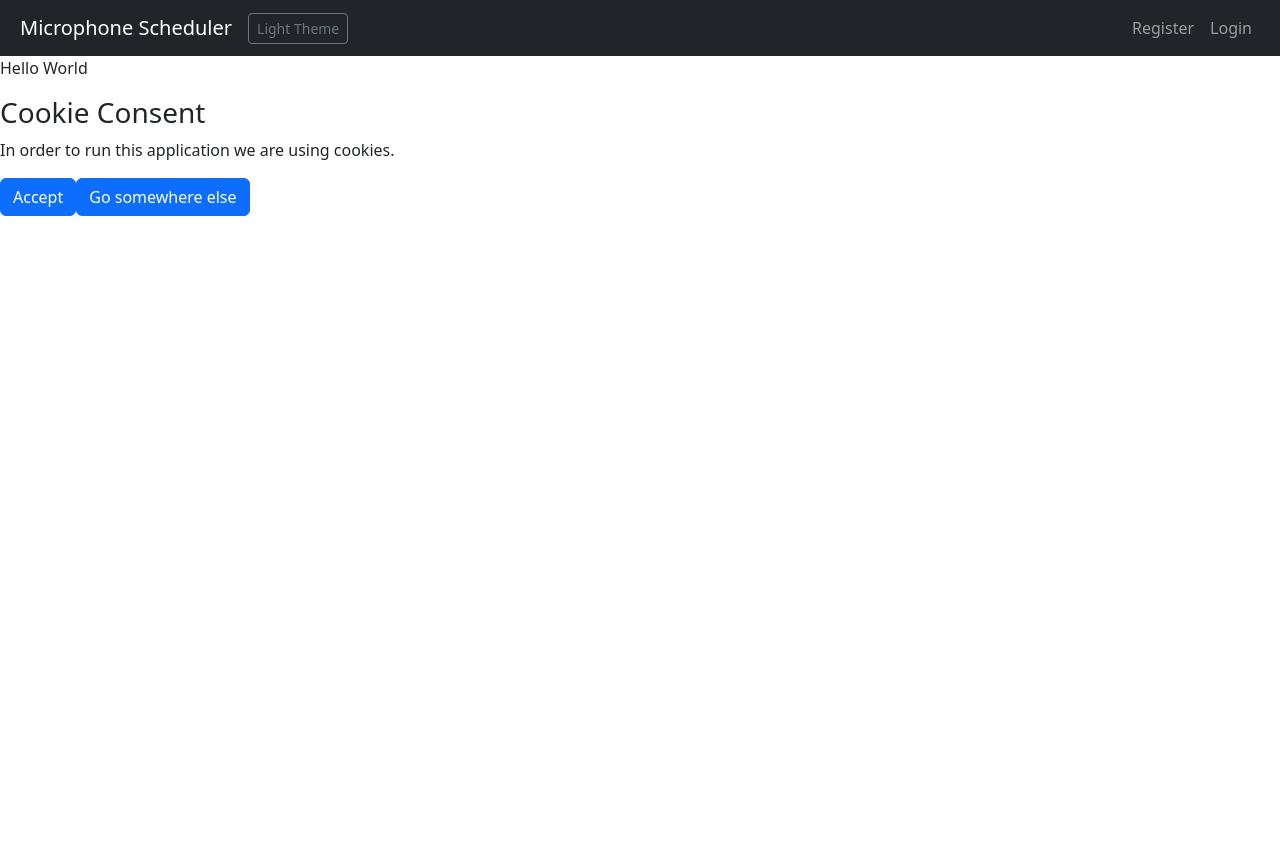
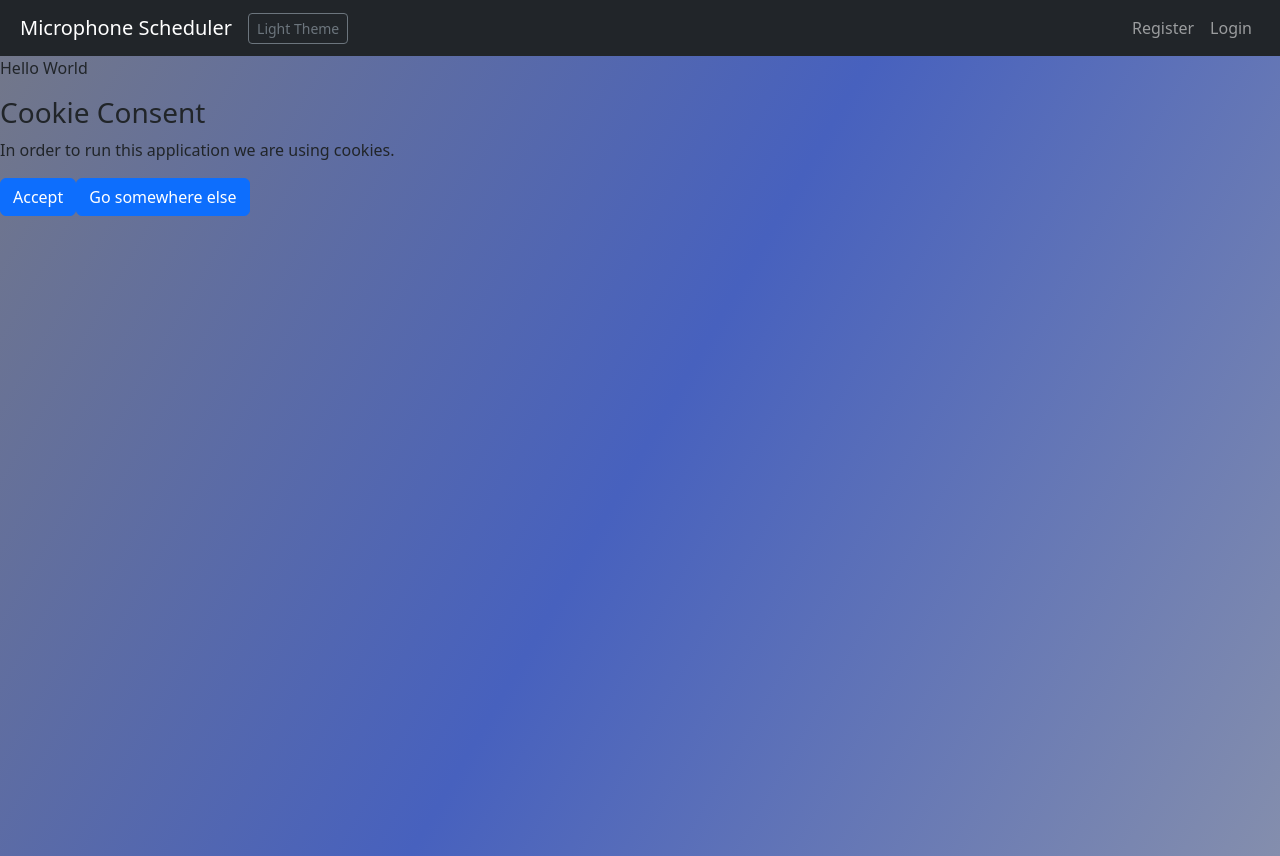
Before and after one commit to Jari1980/MicrophoneSchedulerF, a React (Vite) app: page / in a window 1280 px wide. Before the commit the page ends 800 px from the top, so only its background shows below. Built offline with nearby package versions, Linux system fonts and the light colour scheme.

Commit message:
added background with two states, toggled with lm/dm button

```diff
--- a/src/Home.jsx
+++ b/src/Home.jsx
@@ -7,17 +7,21 @@ import { Button } from 'react-bootstrap'
 import { useCookies } from "react-cookie";
 import CookieConsent from "./components/CookieConsent";
 import { redirect, useNavigate } from "react-router-dom";
+import { useGlobalContext } from "./components/context";
 
 function Home() {
   const [cookies, setCookie] = useCookies(["cookieConsent", "jwtToken", "userName", "userRole"])
   const navigate = useNavigate();
+  const {bgColor, setBgColor} = useGlobalContext();
 
   return (
     <>
+    <div style={{backgroundImage:bgColor, width:"100vw", height:"100vh", overflow: "hidden"}}>
       <p>Hello World</p>
       {cookies.userRole == "ROLE_ADMINISTRATOR" || cookies.userRole == "ROLE_DIRECTOR" ? <Button onClick={() => navigate("/dashboard")}>Manage Theater productions</Button> : ""}
       {cookies.userRole == "ROLE_ADMINISTRATOR" ? <Button onClick={() => navigate("/userservice")}>User Service</Button> : ""}
       {!cookies.cookieConsent && <CookieConsent />}
+      </div>
     </>
   )
 }
--- a/src/components/Dashboard.jsx
+++ b/src/components/Dashboard.jsx
@@ -8,10 +8,12 @@ import Character from "./Character";
 import CharacterScene from "./CharacterScene";
 import MicrophoneProduction from "./MicrophoneProduction";
 import Microphone from "./Microphone";
+import { useGlobalContext } from "./context";
 
 const Dashboard = () => {
   const navigate = useNavigate();
   const [open, setOpen] = useState(true);
+  const {bgColor, setBgColor} = useGlobalContext();
 
   useEffect(() => {
     const handleToggle = () => {
@@ -86,7 +88,7 @@ const Dashboard = () => {
         </aside>
         <div
           style={{
-            backgroundSize: "100%",
+            background: bgColor,
             width: "100vw",
             overflow: "hidden",
             marginLeft: "-2px",
--- a/src/components/LogIn.jsx
+++ b/src/components/LogIn.jsx
@@ -8,6 +8,7 @@ import { useNavigate } from "react-router-dom";
 const LogIn = () => {
   const [cookies, setCookie] = useCookies(["jwtToken", "userName", "userRole"]);
   const navigate = useNavigate();
+  const {bgColor, setBgColor} = useGlobalContext();
 
   function handleSubmit(event) {
     event.preventDefault();
@@ -38,7 +39,7 @@ const LogIn = () => {
   }
 
   return (
-    <div>
+    <div style={{backgroundImage:bgColor, width:"100vw", height:"100vh", overflow: "hidden"}}>
       <Container
         style={{ width: "50%", alignItems: "center", justifyContent: "center" }}
       >
--- a/src/components/MicrophoneProduction.jsx
+++ b/src/components/MicrophoneProduction.jsx
@@ -283,7 +283,7 @@ const MicrophoneProduction = () => {
                 <td>{item.sceneName}</td>
                 <td>{item.personageName}</td>
                 <td>{item.userName}</td>
-                <td>{item.microphoneId}</td> {/* this is fictional id from backend */}
+                <td>{item.microphoneId}</td>
               </tr>
             </tbody>
           ))}
--- a/src/components/NavBar.jsx
+++ b/src/components/NavBar.jsx
@@ -9,6 +9,7 @@ const NavBar = () => {
     const [cookies, setCookie] = useCookies(["jwtToken", "userName", "userRole"]);
     const navigate = useNavigate();
     const {dark, setDark} = useGlobalContext();
+    const {bgColor, setBgColor} = useGlobalContext();
 
     function logout(){
         setCookie("jwtToken", "", {path: "/"})
@@ -20,9 +21,11 @@ const NavBar = () => {
     function handleClick(){
     if(dark === "dark"){
       setDark("light")
+      setBgColor("linear-gradient(120deg,rgb(117, 143, 231), rgb(149, 165, 207) 50%,rgb(221, 224, 233))")
     }
     else{
       setDark("dark")
+      setBgColor("linear-gradient(120deg,rgb(114, 119, 138),rgb(71, 97, 190) 50%,rgb(132, 142, 173))")
     }
   }
 
--- a/src/components/Register.jsx
+++ b/src/components/Register.jsx
@@ -3,10 +3,12 @@ import { Button, Form, Container } from "react-bootstrap";
 import axios from "axios";
 import { useCookies } from "react-cookie";
 import { useNavigate } from "react-router-dom";
+import { useGlobalContext } from "./context";
 
 const Register = () => {
   const [cookies, setCookie] = useCookies(["jwtToken", "userName", "userRole"]);
   const navigate = useNavigate();
+  const {bgColor, setBgColor} = useGlobalContext();
 
   function handleSubmit(event) {
     event.preventDefault();
@@ -49,7 +51,7 @@ const Register = () => {
   }
 
   return (
-    <div>
+    <div style={{backgroundImage:bgColor, width:"100vw", height:"100vh", overflow: "hidden"}}>
       <Container
         style={{ width: "50%", alignItems: "center", justifyContent: "center" }}
       >
--- a/src/components/UserService.jsx
+++ b/src/components/UserService.jsx
@@ -3,10 +3,12 @@ import axios from "axios";
 import { useCookies } from "react-cookie";
 import { Button, Table } from "react-bootstrap";
 import { useEffect, useState } from "react";
+import { useGlobalContext } from "./context";
 
 const UserService = () => {
   const [cookies, setCookie] = useCookies(["jwtToken", "userName", "userRole"]);
   const [userData, setUserData] = useState([]);
+  const {bgColor, setBgColor} = useGlobalContext();
 
   useEffect(() => {
     fetchData();
@@ -94,6 +96,7 @@ const UserService = () => {
 
   return (
     <>
+    <div style={{backgroundImage:bgColor, width:"100vw", height:"100vh", overflow: "hidden"}}>
       <p>User service</p>
       <Table striped bordered hover variant="dark">
         <thead>
@@ -134,6 +137,7 @@ const UserService = () => {
           </tbody>
         ))}
       </Table>
+      </div>
     </>
   );
 };
--- a/src/components/context.jsx
+++ b/src/components/context.jsx
@@ -5,13 +5,18 @@ const GlobalContext = createContext();
 
 export const GlobalProvider = ({ children }) => {
     const[dark, setDark] = useState("dark");
+    const[bgColor, setBgColor] = useState(
+      "linear-gradient(120deg,rgb(114, 119, 138),rgb(71, 97, 190) 50%,rgb(132, 142, 173))"
+    );
 
 
   return (
     <GlobalContext.Provider
     value={{
         dark,
-        setDark
+        setDark,
+        bgColor,
+        setBgColor
     }}
     >
         {children}
```
